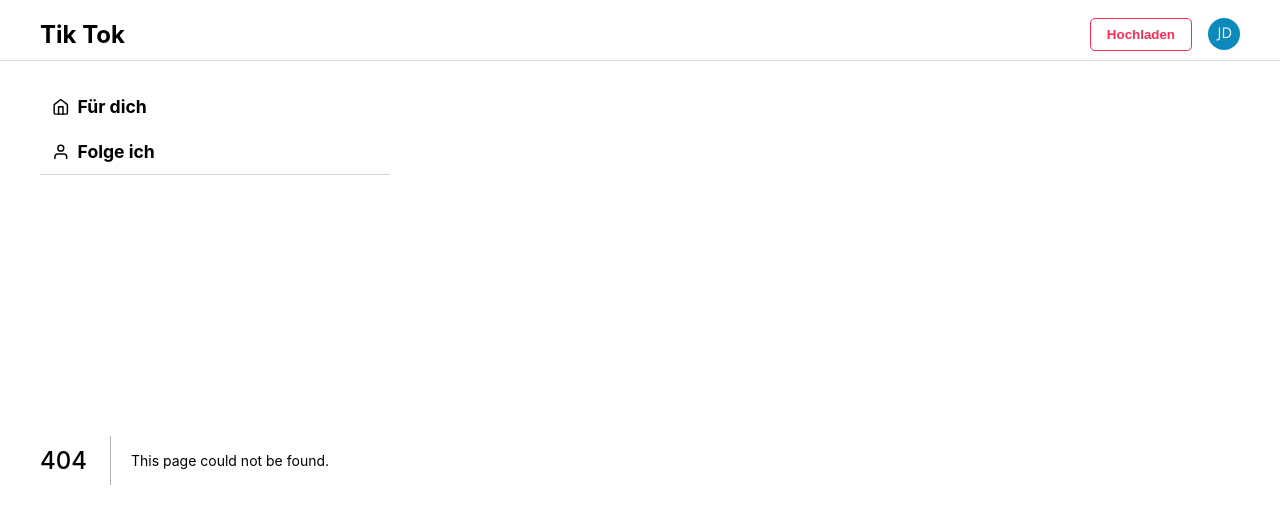
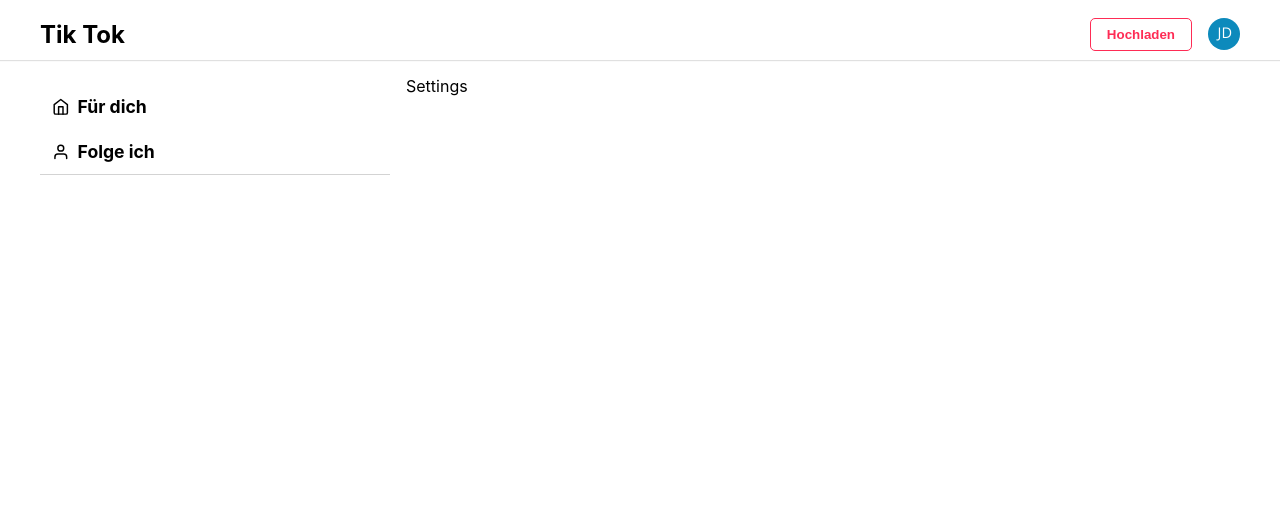
Before and after one commit to mpleines/tiktok-clone, a Next.js app: page /settings in a window 1280 px wide. Before the commit this address had no page. Shown: the top 508 px of the page. Built offline with nearby package versions, Linux system fonts and the light colour scheme.

Commit message:
add settings page

```diff
--- /dev/null
+++ b/pages/settings.tsx
@@ -0,0 +1,14 @@
+import { FunctionComponent } from 'react';
+import Page from '../components/Page/Page';
+
+interface SettingsProps {}
+
+const Settings: FunctionComponent<SettingsProps> = () => {
+  return (
+    <Page>
+      <span>Settings</span>
+    </Page>
+  );
+};
+
+export default Settings;
```
